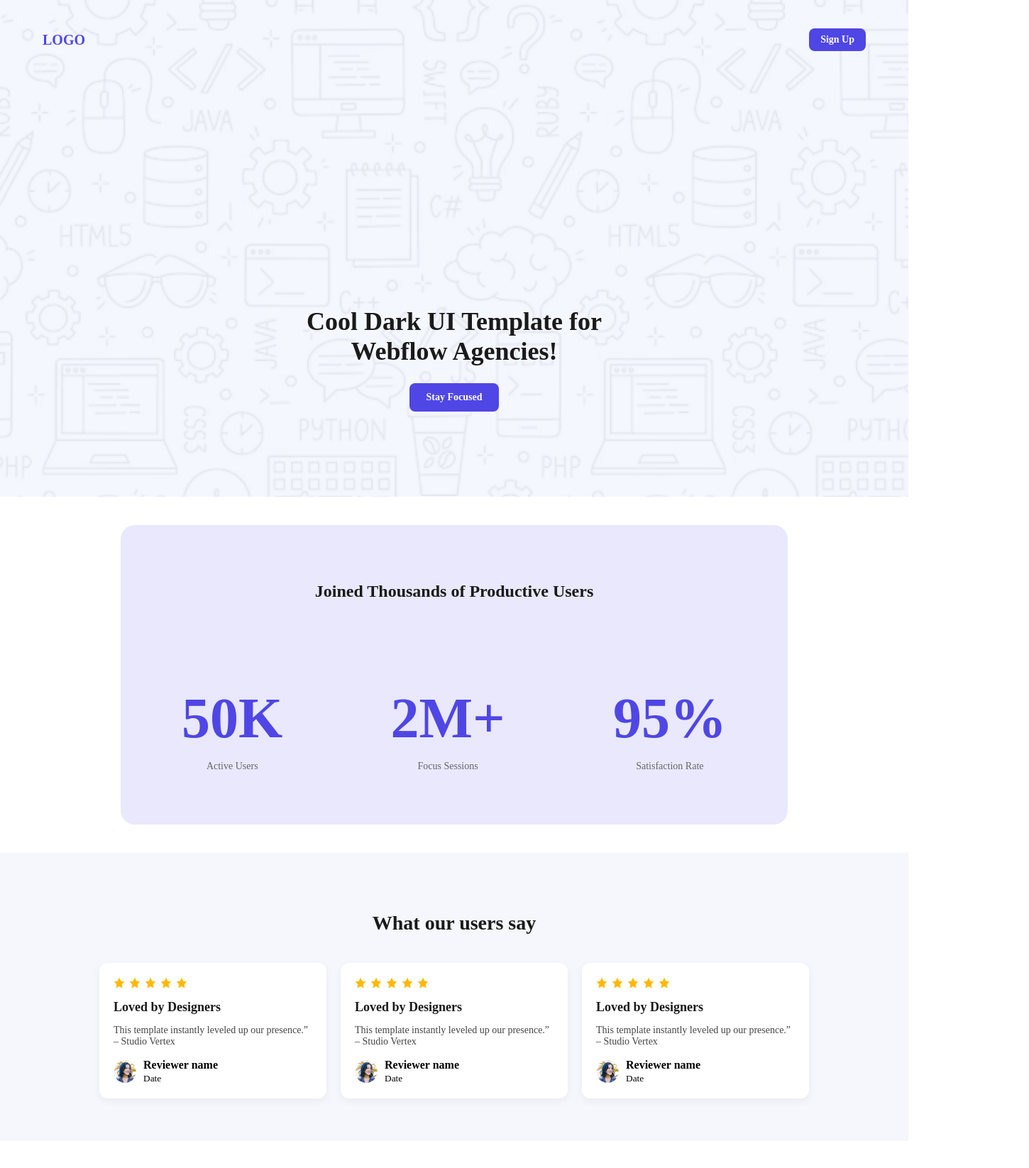
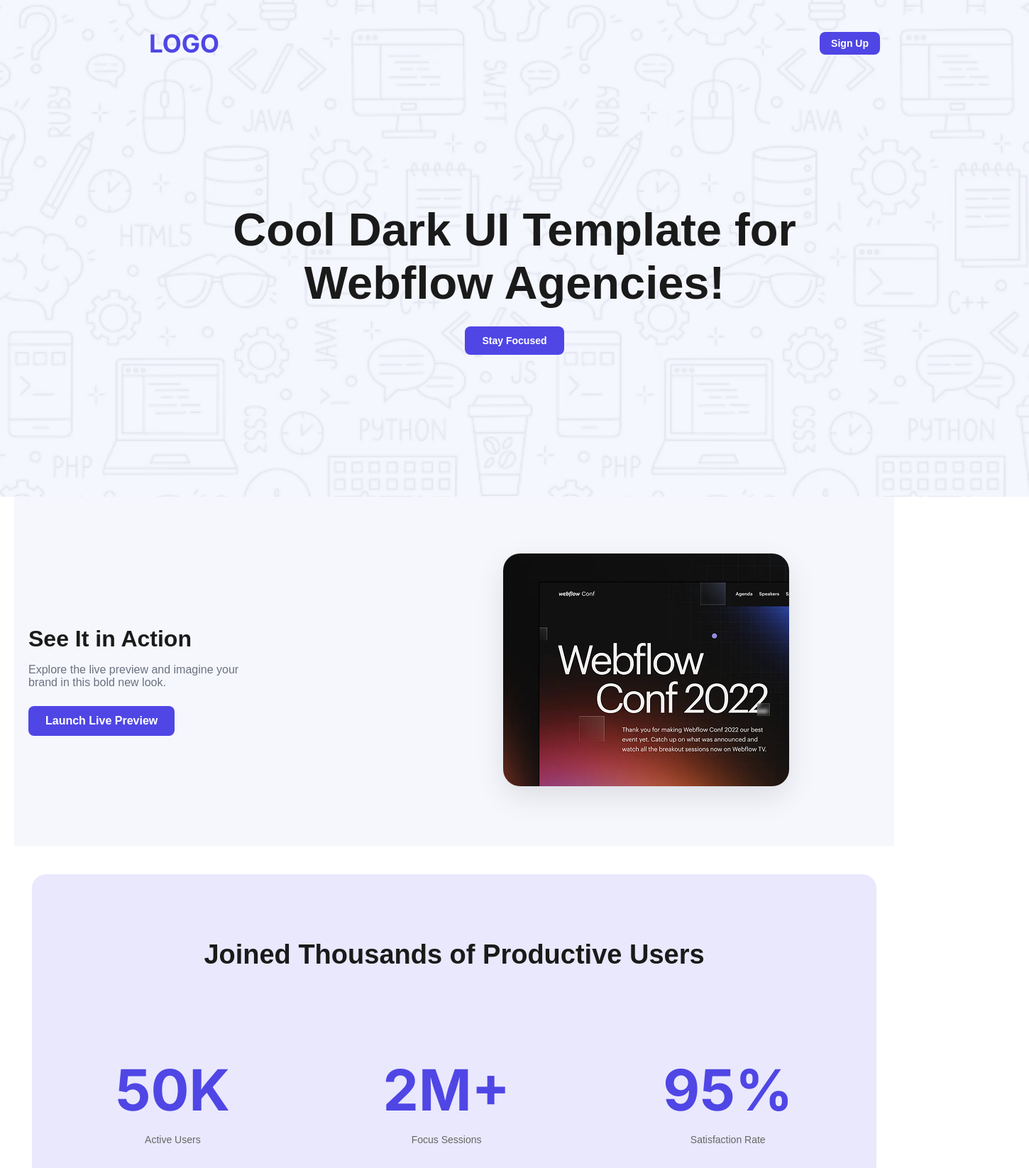
Before and after one commit to sabuj292/Assignment_1_PH, a plain HTML site: page index.html in a window 1280 px wide. Shown: the top 1646 px of the page at 71% size, 1450 px wide, since content can reach past the window. Drawn offline with Linux system fonts and the light colour scheme.

Commit message:
adjusted font and size

```diff
--- a/index.html
+++ b/index.html
@@ -12,45 +12,67 @@
 <body>
 
 
+
+
+
+
 <header class="hero-section">
   <div class="hero-wrapper">
     <div class="hero-top">
-      <div class="logo">LOGO</div>
-      <a href="#" class="signup-button">Sign Up</a>
+      <div class="logo inter-font">LOGO</div>
+      <a href="" class="signup-button raleway-font">Sign Up</a>
     </div>
 
     <div class="hero-main">
-      <h1>Cool Dark UI Template for <br> Webflow Agencies!</h1>
-      <a href="#" class="focus-button">Stay Focused</a>
+      <h1 class="raleway-font">Cool Dark UI Template for <br> Webflow Agencies!</h1>
+      <a href="" class="focus-button raleway-font">Stay Focused</a>
     </div>
   </div>
 </header>
 
 
+<!-- Code for 2nd section -->
+
+<main class="main">
+
+<section class="action-section">
+  <div class="action-text raleway-font">
+    <h2>See It in Action</h2>
+    <p>Explore the live preview and imagine your<br> brand in this bold new look.</p>
+    <a href="#" class="action-button">Launch Live Preview</a>
+  </div>
+  <div class="action-image">
+    <img src="images/wc-mini.png" alt="Webflow Preview">
+  </div>
+</section>
+
 
    <!-- code for 3rd section -->
 
    <section class="productive-users">
-  <h2>Joined Thousands of Productive Users</h2>
+    <div class="user-heading raleway-font">
+        <h2 >Joined Thousands of Productive Users</h2>
+    </div>
+
   <div class="stats-container">
     <div class="stat">
-      <h3>50K</h3>
-      <p>Active Users</p>
+      <h3 class="users inter-font">50K</h3>
+      <p class="raleway-font">Active Users</p>
     </div>
     <div class="stat">
-      <h3>2M+</h3>
-      <p>Focus Sessions</p>
+      <h3 class="users inter-font">2M+</h3>
+      <p class="raleway-font">Focus Sessions</p>
     </div>
     <div class="stat">
-      <h3>95%</h3>
-      <p>Satisfaction Rate</p>
+      <h3 class="users inter-font">95%</h3>
+      <p class="raleway-font">Satisfaction Rate</p>
     </div>
   </div>
 </section>
 
 
 <!-- Code for 3rd section -->
-<section class="testimonials">
+<section class="testimonials raleway-font">
   <h2>What our users say</h2>
   <div class="reviews">
     <div class="review-card">
@@ -73,7 +95,7 @@
     </div>
 
     <!-- Duplicate the review-card two more times for 3 cards -->
-    <div class="review-card">
+    <div class="review-card raleway-font">
       <div class="stars">
         <img src="images/icon-star.png" alt="star" />
         <img src="images/icon-star.png" alt="star" />
@@ -92,7 +114,7 @@
       </div>
     </div>
 
-    <div class="review-card">
+    <div class="review-card raleway-font">
       <div class="stars">
         <img src="images/icon-star.png" alt="star" />
         <img src="images/icon-star.png" alt="star" />
@@ -104,7 +126,7 @@
       <p>This template instantly leveled up our presence.” – Studio Vertex</p>
       <div class="reviewer">
         <img src="images/avatar.png" alt="Reviewer Image" />
-        <div>
+        <div >
           <strong>Reviewer name</strong><br />
           <small>Date</small>
         </div>
@@ -117,10 +139,10 @@
 <!-- Code for 5th section -->
 
 <section class="focus-section">
-  <div class="focus-content">
+  <div class="focus-content raleway-font">
     <h2>Ready to focus better</h2>
     <p>This template instantly leveled up our presence.” – Studio Vertex</p>
-    <a href="" class="focus-button">Get Started Free</a>
+    <a href="" class="focus-button raleway-font">Get Started Free</a>
   </div>
   <div class="focus-image">
     <img src="images/wc-big.png" alt="Webflow Conf Preview" />
@@ -131,18 +153,18 @@
 <!-- code for 6th section -->
 
 <section class="contact-section">
-  <div class="contact-left">
+  <div class="contact-left raleway-font">
     <h2>Let’s Get in<br>Touch</h2>
   </div>
-  <div class="contact-right">
+  <div class="contact-right raleway-font">
     <form>
-      <label for="email">Email</label>
+      <label class="form-font" for="email">Email</label>
       <input type="email" id="email" placeholder="example@email.com" />
 
-      <label for="name">Name</label>
+      <label class="form-font" for="name">Name</label>
       <input type="text" id="name" placeholder="full name" />
 
-      <label for="message">Message</label>
+      <label class="form-font" for="message">Message</label>
       <textarea id="message" placeholder="write your message...."></textarea>
 
       <button type="submit">Get in Touch</button>
@@ -154,12 +176,12 @@
     </main>
     <footer class="footer">
   <div class="footer-content">
-    <h1 class="footer-logo">LOGO</h1>
-    <p class="footer-text">
-      Ready to elevate your online presence? Contact us today to discuss
+    <h1 class="footer-logo inter-font">LOGO</h1>
+    <p class="footer-text raleway-font">
+      Ready to elevate your online presence? Contact us today to discuss <br>
       your project and discover how we can bring your vision to life.
     </p>
-    <div class="footer-nav">
+    <div class="footer-nav raleway-font">
       <a href="">Home</a>
       <a href="">About</a>
       <a href="">How it Works</a>
--- a/style.css
+++ b/style.css
@@ -23,66 +23,6 @@
   font-style: normal;
 }
 
-/* header section bg image */
-
-/* .header{
-    background-image: url(images/Hero-bg.png);
-    background-size: cover;
-    background-position: center;
-    color: #1a1a1a;
-    padding-top: 20px;
-    padding-bottom: 20px;
-    padding-left: 20px;
-    padding-right: 20px;
-    text-align: center;
-}
-
-.top-bar{
-    display: flex;
-    justify-content: space-between;
-    align-items: center;
-    max-width: 1000px;
-    margin: 0 auto;
-    padding-bottom: 100px;
-}
-
-.header-logo{
-  font-size: 20px;
-  font-weight: bold;
-  color: #4f46e5;
-}
-
-.signup-btn{
-    background-color: #4f46e5;
-    color: white;
-    text-decoration: none;
-    padding: 10px 20px;
-    border-radius: 6px;
-    font-size: 14px;
-}
-
-.header_text{
-    margin-top: 160px;
-    margin-bottom: 150px;
-
-}
-
-.header_text h1 {
-    font-size: 32px;
-    font-weight: bold;
-    color: #1a1a1a;
-    margin-bottom: 20px;
-}
-
-.btn-stay-focused {
-    background-color: #4f46e5;
-    color: white;
-    text-decoration: none;
-    padding: 12px 25px;
-    border-radius: 6px;
-    font-size: 14px;
-}
- */
 
 
 body {
@@ -98,14 +38,18 @@ body {
   background-size: cover;
   background-position: center;
   height: 700px;
+  width: 1450px;
   display: flex;
   justify-content: center;
   align-items: center;
+  margin: auto;
 }
 
 .hero-wrapper {
-  width: 100%;
-  max-width: 1500px;
+  /* width: 100%;
+  max-width: 1500px; */
+  height: 310px;
+  width: 1150px;
   padding: 40px 60px;
   box-sizing: border-box;
   display: flex;
@@ -119,11 +63,12 @@ body {
   display: flex;
   justify-content: space-between;
   align-items: center;
+  margin-bottom: 160px;
 }
 
 .logo {
-  font-size: 20px;
-  font-weight: 700;
+  font-size: 35px;
+  font-weight: bold;
   color: #4f46e5;
 }
 
@@ -146,13 +91,13 @@ body {
 /* Main heading + CTA */
 .hero-main {
   text-align: center;
-  margin-top: auto;
-  margin-bottom: 80px;
+  /* margin-top: auto; */
+  margin-bottom: 200px;
 }
 
 .hero-main h1 {
-  font-size: 36px;
-  font-weight: 700;
+  font-size: 65px;
+  font-weight: bold;
   color: #1a1a1a;
   margin-bottom: 24px;
 }
@@ -163,8 +108,8 @@ body {
   padding: 12px 24px;
   border-radius: 8px;
   text-decoration: none;
-  font-weight: 600;
-  font-size: 14px;
+  font-weight: bold;
+  font-size: 16px;
   transition: background-color 0.3s ease, transform 0.2s ease;
 }
 
@@ -240,19 +185,33 @@ body {
 
 /* styles for 3rd section */
 
+
 .productive-users {
   background-color: #e9e8fd;
   text-align: center;
   padding: 60px 20px;
   border-radius: 20px;
   margin: 40px auto;
-  max-width: 900px;
+  max-width: 1150px;
+  max-height: 310px;
+  overflow: hidden;
 }
 
+
 .productive-users h2 {
-  font-size: 24px;
-  font-weight: 600;
-  color: #1a1a1a;
+
+    /* font-weight: 600; */
+    color: #1a1a1a;
+    display: block;
+    font-weight: bold;
+    font-size: 38px;
+    margin-bottom: 40px;
+}
+
+.user-heading {
+    margin-bottom: 40px;
+    font-weight: bold;
+    font-size: 38px;
 }
 
 .stats-container {
@@ -281,6 +240,11 @@ body {
   background-color: #f5f7fc;
   text-align: center;
   padding: 60px 20px;
+  max-width: 1150px;
+  max-height: 310px;
+  margin: 0 auto;
+  /* padding: 0 20px; */
+  box-sizing: border-box;
 }
 
 .testimonials h2 {
@@ -412,6 +376,8 @@ body {
   flex: 1;
   min-width: 300px;
   max-width: 400px;
+  font-weight: bold;
+  font-size: 80px;
 }
 
 .contact-right form {
@@ -459,7 +425,7 @@ body {
 /* Styles for Footer section */
 
 .footer {
-  background-color: #f8f9fc;
+  background-color: none;
   padding: 60px 20px;
 }
 
@@ -501,3 +467,8 @@ body {
   color: #4f46e5;
   transform: translateY(-2px);
 }
+
+.form-font{
+    font-weight: 600;
+    font-size: 16px;
+}
```
